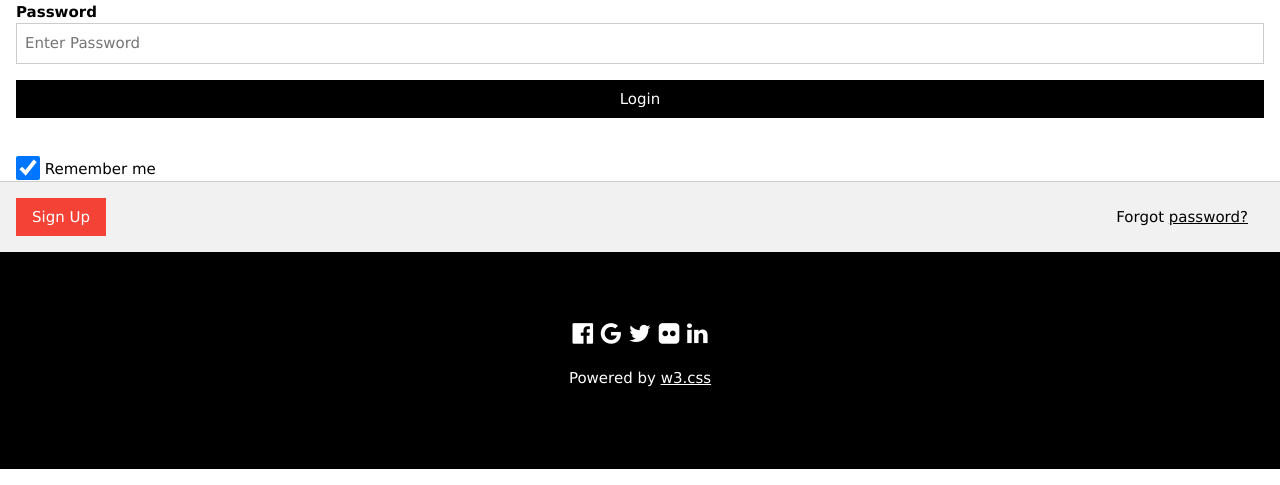
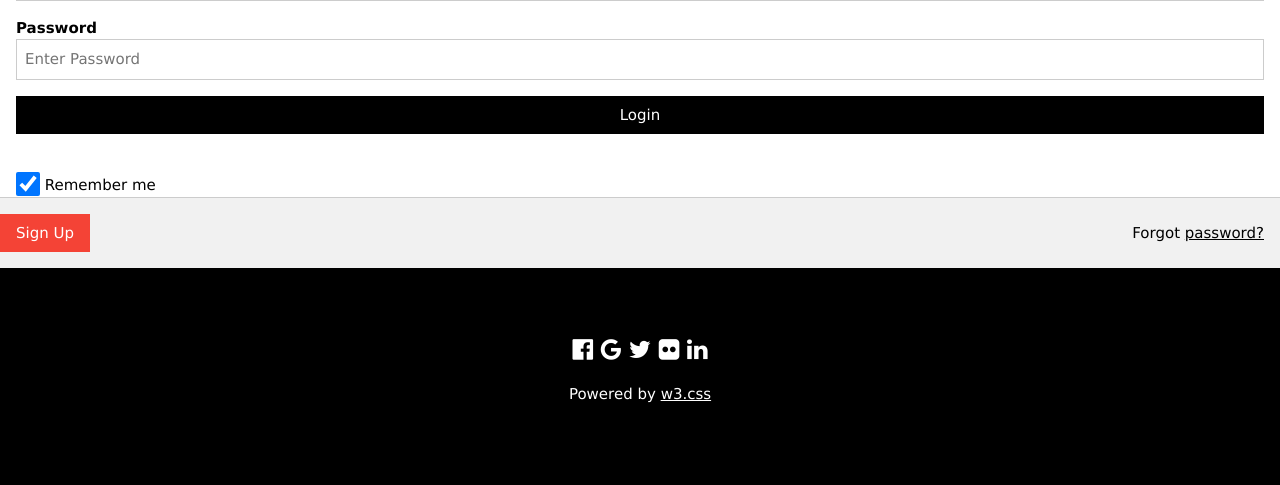
Before and after one commit to ProdigalProject/pro-frontend, a Django app: page /login in a window 1280 px wide. Shown: the part 537-1022 px from the top of the page. Run offline with Django 3.2, Linux system fonts and the light colour scheme; some libraries are stand-ins or nearby versions.

Commit message:
change login button

```diff
--- a/prodigal_app/templates/login.html
+++ b/prodigal_app/templates/login.html
@@ -24,7 +24,7 @@
 <div id="form">
     <div class="w3-card-4" style="max-width:2000px">
       <div class="w3-center"><br>
-          <img src="https://i.stack.imgur.com/GmDqj.jpg" alt="Avatar" style="width:40%" class="w3-round-large w3-margin-to:p">
+          <img src="https://i.stack.imgur.com/GmDqj.jpg" alt="Avatar" style="width:40%" class="w3-round-large w3-margin-top">
       </div>
       <form class="w3-container" id="form_id" method="post" name="myform" action="/authenticate/">
           {% csrf_token %}
@@ -35,8 +35,9 @@
             <button class="w3-button w3-block w3-black w3-section w3-padding" type="submit" id="submit">Login</button>
             <input class="w3-check w3-margin-top" type="checkbox" checked="checked"> Remember me
       </form>
-      <div class="w3-container w3-border-top w3-padding-16 w3-light-grey">
-          <a href="signup_new.html" class="w3-button w3-red">Sign Up</a>
+      <div class="w3-bar w3-border-top w3-padding-16 w3-light-grey">
+          <a href="signup_new.html" class="w3-button w3-bar-item w3-red">Sign Up</a>
+          <a class="g-signin2 w3-bar-item" style="margin-left:40%;" data-onsuccess="onSignIn" data-theme="dark"></a>
           <span class="w3-right w3-padding w3-hide-small">Forgot <a href="#">password?</a></span>
       </div>
     </div>
@@ -45,7 +46,7 @@
 <!-- Footer -->
 <footer id="Home" class="w3-container w3-padding-64 w3-center w3-black w3-xlarge">
   <a href="#"><i class="fa fa-facebook-official"></i></a>
-  <a href="#"><i class="fa fa-google g-signin2" data-onsuccess="onSignIn"></i></a>
+  <a href="#"><i class="fa fa-google"></i></a>
   <a href="#"><i class="fa fa-twitter"></i></a>
   <a href="#"><i class="fa fa-flickr"></i></a>
   <a href="#"><i class="fa fa-linkedin"></i></a>
@@ -53,7 +54,6 @@
   Powered by <a href="https://www.w3schools.com/w3css/default.asp" target="_blank">w3.css</a>
   </p>
 </footer>
-<div class="g-signin2" data-onsuccess="onSignIn" data-theme="dark"></div>
 <script>
       function onSignIn(googleUser) {
         // Useful data for your client-side scripts:
```
